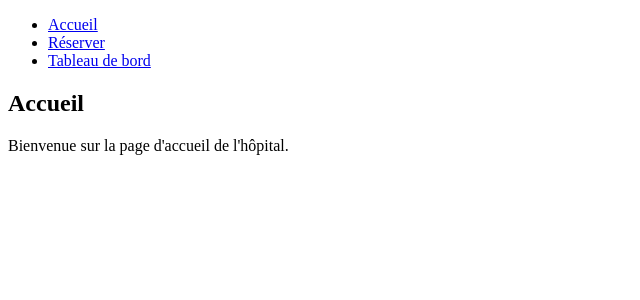
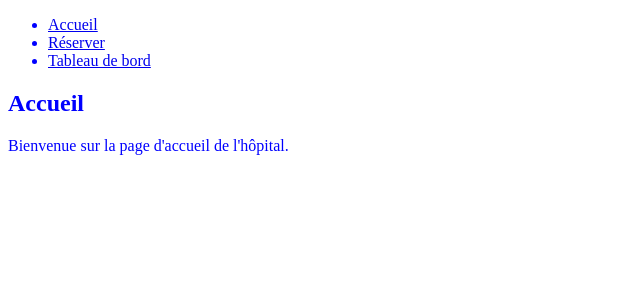
Before and after one commit to Titi7834/hopital-hsv, a React app: page / in a window 1280 px wide. Shown: the top 300 px of the page, without its empty margins (0-640 px from the left). Built offline with nearby package versions, Linux system fonts and the light colour scheme.

Commit message:
gitignore + pages et css

```diff
--- /dev/null
+++ b/src/App.css
@@ -0,0 +1,3 @@
+body{
+    color : blue;
+}
--- a/src/App.js
+++ b/src/App.js
@@ -3,6 +3,7 @@ import { BrowserRouter as Router, Routes, Route } from 'react-router-dom';
 import HomePage from './pages/HomePage';
 import BookPage from './pages/BookPage';
 import DashboardPage from './pages/DashboardPage';
+import './App.css'; // Import CSS file for styling
 
 function App() {
  return (
--- a/src/pages/HomePage.js
+++ b/src/pages/HomePage.js
@@ -1,5 +1,6 @@
 import React from "react";
 import NavBar from "../NavBar";
+
 
 const HomePage = () => {
     return (
```
Also changed, not shown: 1 other file (tests, documents, lock files or other folders).
